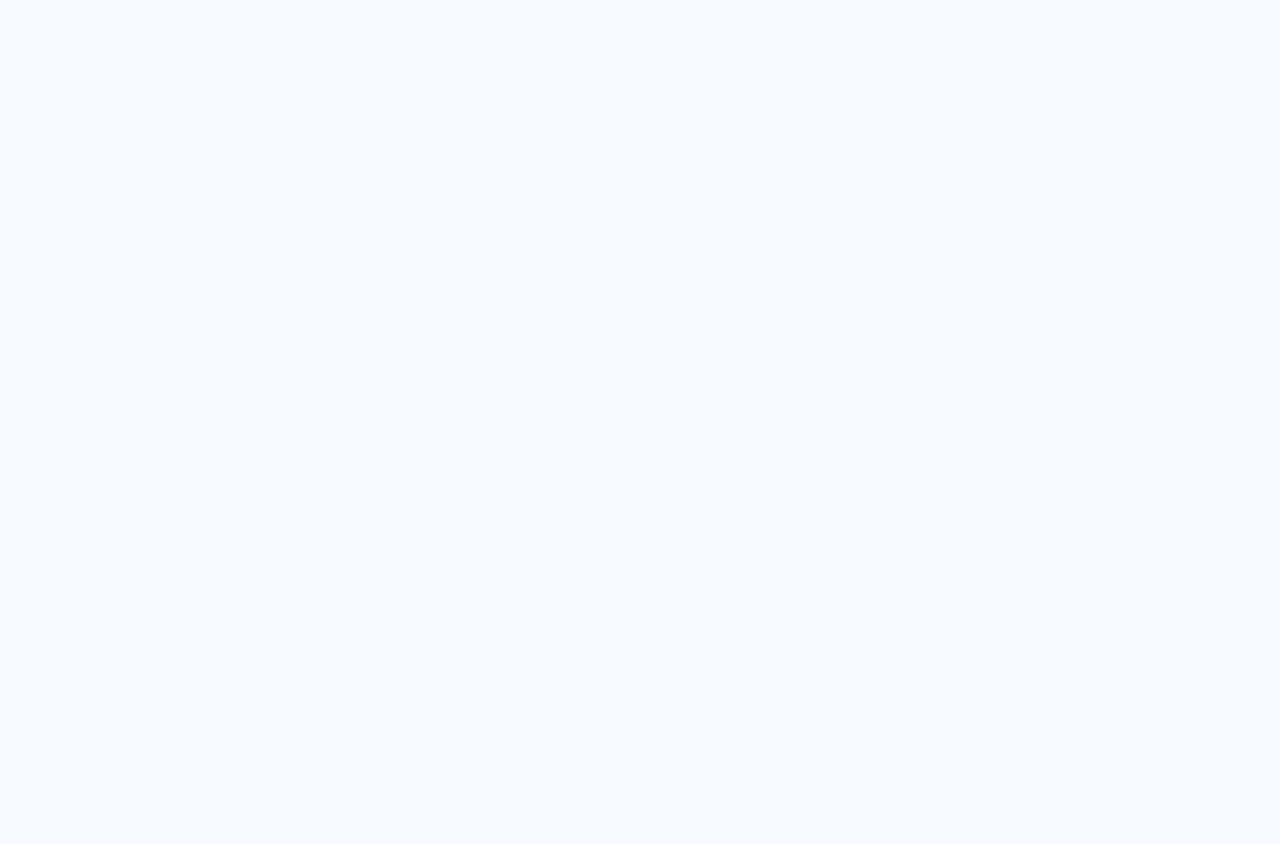
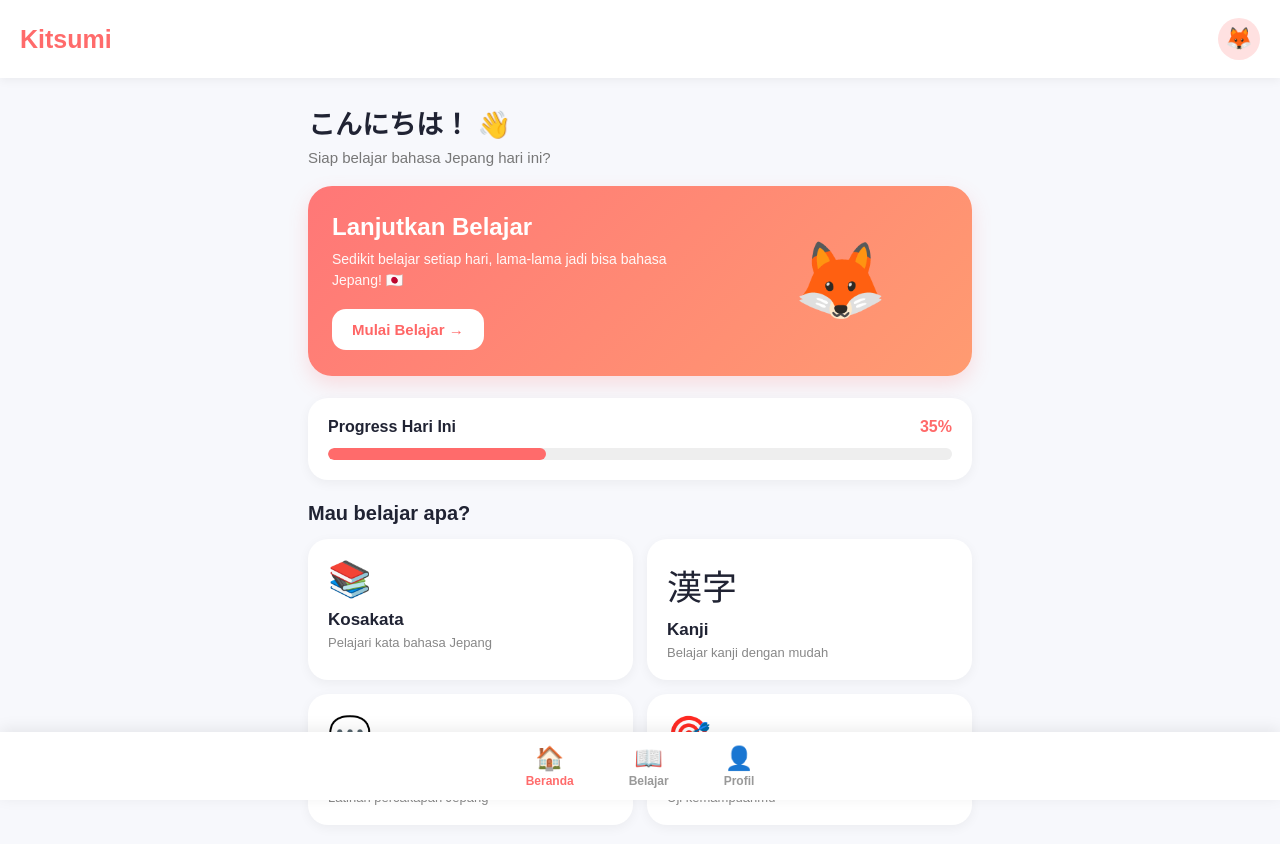
Before and after one commit to forthemoneywidherl-byte/Kitsumi, a plain HTML site: page index.html in a window 1280 px wide. Before the commit the page ends 800 px from the top, so only its background shows below. Drawn offline with Linux system fonts and the light colour scheme.

Commit message:
Update index.html

```diff
--- a/index.html
+++ b/index.html
@@ -6,75 +6,384 @@
 
   <title>Kitsumi - Belajar Bahasa Jepang</title>
 
-  <link rel="preconnect" href="https://fonts.googleapis.com">
-  <link rel="preconnect" href="https://fonts.gstatic.com" crossorigin>
-  <link href="https://fonts.googleapis.com/css2?family=Nunito:wght@400;600;700;800&display=swap" rel="stylesheet">
-
   <style>
     * {
       box-sizing: border-box;
       margin: 0;
       padding: 0;
+      font-family: Arial, sans-serif;
     }
 
     body {
-      font-family: 'Nunito', sans-serif;
-      background: #f7faff;
-      color: #263238;
+      background: #f7f8fc;
+      color: #202333;
+      min-height: 100vh;
     }
 
-    button {
-      font-family: inherit;
+    /* HEADER */
+    header {
+      background: white;
+      padding: 18px 20px;
+      display: flex;
+      align-items: center;
+      justify-content: space-between;
+      box-shadow: 0 2px 10px rgba(0,0,0,0.06);
+      position: sticky;
+      top: 0;
+      z-index: 10;
+    }
+
+    .logo {
+      font-size: 25px;
+      font-weight: 800;
+      color: #ff6b6b;
+    }
+
+    .profile {
+      width: 42px;
+      height: 42px;
+      background: #ffe1e1;
+      border-radius: 50%;
+      display: flex;
+      align-items: center;
+      justify-content: center;
+      font-size: 22px;
+    }
+
+    /* MAIN */
+    main {
+      max-width: 700px;
+      margin: auto;
+      padding: 25px 18px 40px;
+    }
+
+    .hello {
+      margin-bottom: 20px;
+    }
+
+    .hello h1 {
+      font-size: 27px;
+      font-weight: 800;
+      margin-bottom: 7px;
+    }
+
+    .hello p {
+      color: #777;
+      font-size: 15px;
+    }
+
+    /* HERO */
+    .hero {
+      background: linear-gradient(135deg, #ff7777, #ff9b71);
+      border-radius: 24px;
+      padding: 24px;
+      color: white;
+      display: flex;
+      align-items: center;
+      justify-content: space-between;
+      min-height: 190px;
+      box-shadow: 0 8px 20px rgba(255,110,110,0.2);
+      margin-bottom: 22px;
+      overflow: hidden;
+    }
+
+    .hero-text {
+      width: 62%;
+    }
+
+    .hero-text h2 {
+      font-size: 24px;
+      margin-bottom: 8px;
+      font-weight: 800;
+    }
+
+    .hero-text p {
+      font-size: 14px;
+      line-height: 1.5;
+      opacity: 0.95;
+      margin-bottom: 18px;
+    }
+
+    .start-btn {
+      background: white;
+      color: #ff6666;
       border: none;
+      padding: 12px 20px;
+      border-radius: 14px;
+      font-size: 15px;
+      font-weight: 800;
       cursor: pointer;
     }
 
-    /* SPLASH */
-    #splash {
-      position: fixed;
-      inset: 0;
-      width: 100%;
-      height: 100vh;
-      background: #dff0ff;
-      z-index: 9999;
-      overflow: hidden;
+    .kitsu {
+      font-size: 75px;
+      width: 35%;
+      text-align: center;
     }
 
-    #splash img {
-      width: 100%;
-      height: 100%;
-      object-fit: cover;
+    /* PROGRESS */
+    .progress-card {
+      background: white;
+      border-radius: 20px;
+      padding: 20px;
+      margin-bottom: 22px;
+      box-shadow: 0 3px 12px rgba(0,0,0,0.05);
     }
 
-    .loading {
-      position: absolute;
-      top: 67%;
-      left: 20%;
-      width: 60%;
-      height: 15px;
-      background: white;
+    .progress-top {
+      display: flex;
+      justify-content: space-between;
+      margin-bottom: 12px;
+    }
+
+    .progress-title {
+      font-weight: 800;
+    }
+
+    .progress-number {
+      color: #ff6969;
+      font-weight: 800;
+    }
+
+    .progress-bar {
+      width: 100%;
+      height: 12px;
+      background: #eeeeee;
       border-radius: 20px;
       overflow: hidden;
     }
 
-    .progress {
-      width: 0;
+    .progress-fill {
+      width: 35%;
       height: 100%;
-      background: #ff7fa4;
+      background: #ff6b6b;
       border-radius: 20px;
-      animation: loading 2.5s linear forwards;
     }
 
-    @keyframes loading {
-      from {
-        width: 0;
+    /* SECTION */
+    .section-title {
+      font-size: 20px;
+      font-weight: 800;
+      margin-bottom: 14px;
+    }
+
+    /* MENU */
+    .menu {
+      display: grid;
+      grid-template-columns: repeat(2, 1fr);
+      gap: 14px;
+    }
+
+    .menu-card {
+      background: white;
+      border-radius: 20px;
+      padding: 20px;
+      box-shadow: 0 3px 12px rgba(0,0,0,0.05);
+      cursor: pointer;
+      transition: 0.2s;
+    }
+
+    .menu-card:hover {
+      transform: translateY(-3px);
+    }
+
+    .menu-icon {
+      font-size: 35px;
+      margin-bottom: 10px;
+    }
+
+    .menu-card h3 {
+      font-size: 17px;
+      margin-bottom: 5px;
+    }
+
+    .menu-card p {
+      font-size: 13px;
+      color: #888;
+    }
+
+    /* BOTTOM NAV */
+    .bottom-nav {
+      position: fixed;
+      bottom: 0;
+      left: 0;
+      right: 0;
+      background: white;
+      height: 68px;
+      display: flex;
+      justify-content: center;
+      gap: 55px;
+      align-items: center;
+      box-shadow: 0 -3px 15px rgba(0,0,0,0.08);
+    }
+
+    .nav-item {
+      text-align: center;
+      color: #999;
+      font-size: 12px;
+      font-weight: 600;
+    }
+
+    .nav-item span {
+      display: block;
+      font-size: 23px;
+      margin-bottom: 2px;
+    }
+
+    .nav-active {
+      color: #ff6b6b;
+    }
+
+    /* MOBILE */
+    @media (max-width: 450px) {
+
+      .hero {
+        padding: 20px;
       }
-      to {
-        width: 100%;
+
+      .hero-text {
+        width: 65%;
+      }
+
+      .hero-text h2 {
+        font-size: 21px;
+      }
+
+      .kitsu {
+        font-size: 62px;
+      }
+
+      .menu {
+        gap: 10px;
+      }
+
+      .menu-card {
+        padding: 16px;
+      }
+
+      .bottom-nav {
+        gap: 40px;
       }
     }
+  </style>
+</head>
 
-    /* APP */
-    #app {
-      display: none;
-      min
+<body>
+
+  <!-- HEADER -->
+  <header>
+    <div class="logo">Kitsumi</div>
+    <div class="profile">🦊</div>
+  </header>
+
+
+  <main>
+
+    <!-- SAPAAN -->
+    <div class="hello">
+      <h1>こんにちは！ 👋</h1>
+      <p>Siap belajar bahasa Jepang hari ini?</p>
+    </div>
+
+
+    <!-- HERO -->
+    <div class="hero">
+
+      <div class="hero-text">
+        <h2>Lanjutkan Belajar</h2>
+
+        <p>
+          Sedikit belajar setiap hari,
+          lama-lama jadi bisa bahasa Jepang! 🇯🇵
+        </p>
+
+        <button class="start-btn">
+          Mulai Belajar →
+        </button>
+      </div>
+
+      <div class="kitsu">
+        🦊
+      </div>
+
+    </div>
+
+
+    <!-- PROGRESS -->
+    <div class="progress-card">
+
+      <div class="progress-top">
+        <div class="progress-title">
+          Progress Hari Ini
+        </div>
+
+        <div class="progress-number">
+          35%
+        </div>
+      </div>
+
+      <div class="progress-bar">
+        <div class="progress-fill"></div>
+      </div>
+
+    </div>
+
+
+    <!-- MATERI -->
+    <div class="section-title">
+      Mau belajar apa?
+    </div>
+
+    <div class="menu">
+
+      <div class="menu-card">
+        <div class="menu-icon">📚</div>
+        <h3>Kosakata</h3>
+        <p>Pelajari kata bahasa Jepang</p>
+      </div>
+
+      <div class="menu-card">
+        <div class="menu-icon">漢字</div>
+        <h3>Kanji</h3>
+        <p>Belajar kanji dengan mudah</p>
+      </div>
+
+      <div class="menu-card">
+        <div class="menu-icon">💬</div>
+        <h3>Percakapan</h3>
+        <p>Latihan percakapan Jepang</p>
+      </div>
+
+      <div class="menu-card">
+        <div class="menu-icon">🎯</div>
+        <h3>Quiz</h3>
+        <p>Uji kemampuanmu</p>
+      </div>
+
+    </div>
+
+  </main>
+
+
+  <!-- NAVIGASI -->
+  <div class="bottom-nav">
+
+    <div class="nav-item nav-active">
+      <span>🏠</span>
+      Beranda
+    </div>
+
+    <div class="nav-item">
+      <span>📖</span>
+      Belajar
+    </div>
+
+    <div class="nav-item">
+      <span>👤</span>
+      Profil
+    </div>
+
+  </div>
+
+</body>
+</html>
```
